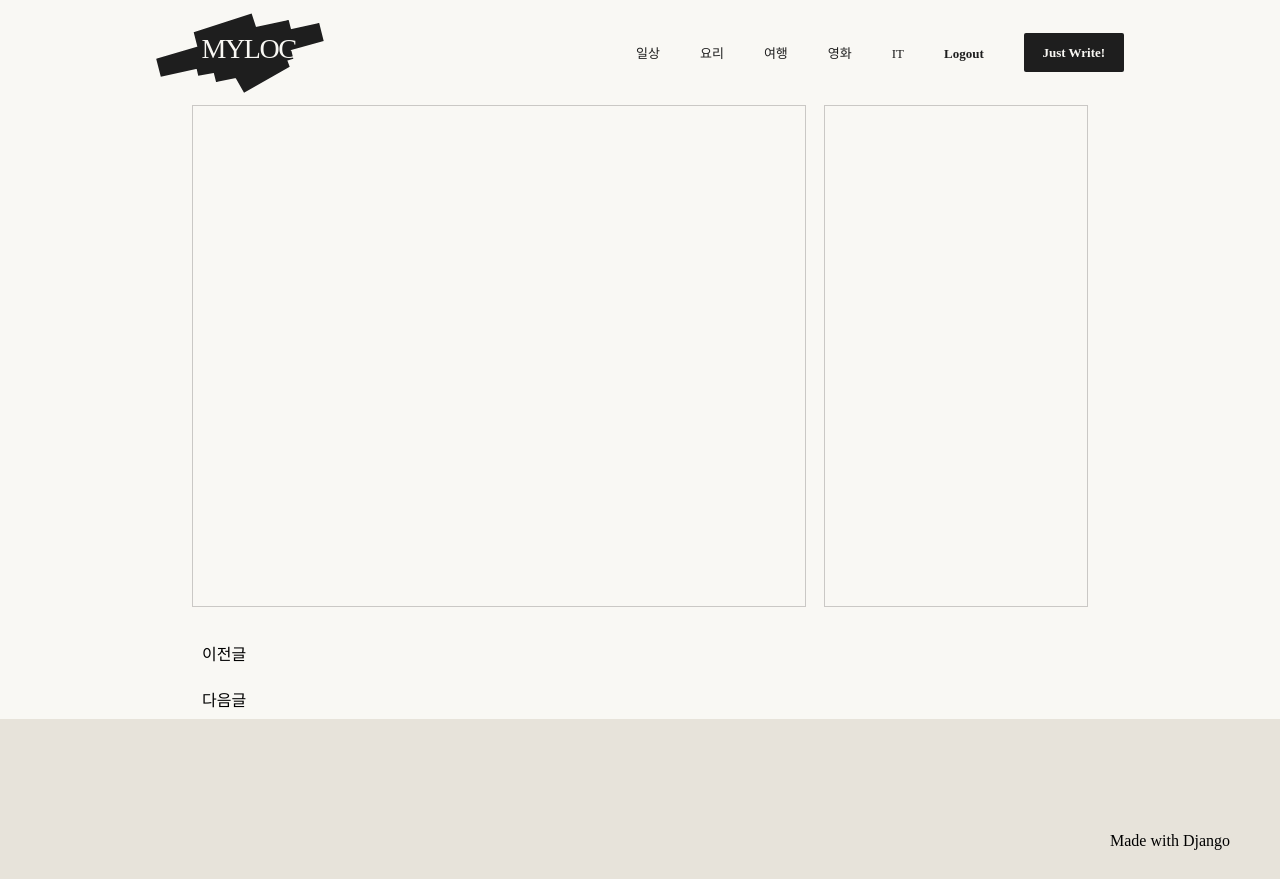
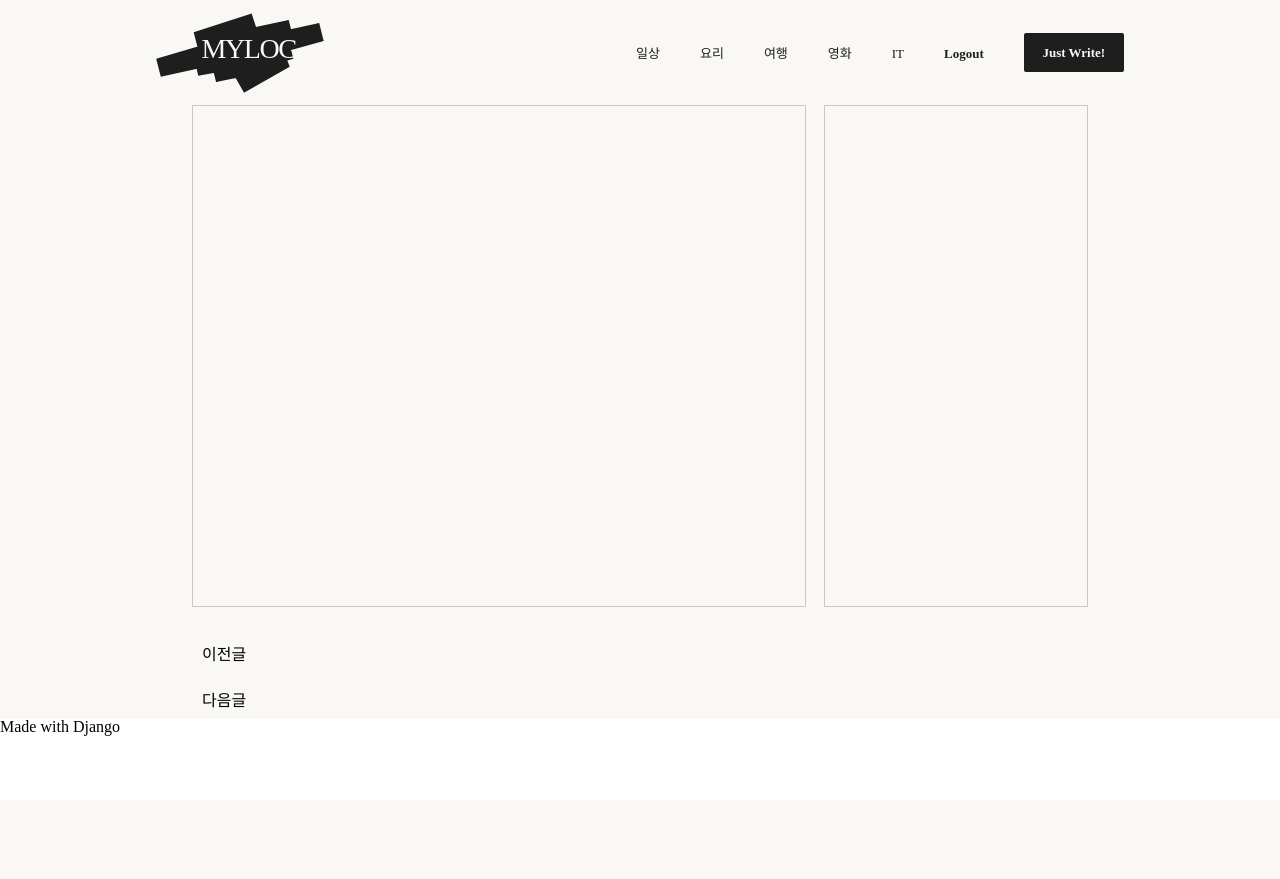
Before and after one commit to Ethanall94/AnimalFarm, a Django app: page /board/ in a window 1280 px wide. After the commit the page ends 736 px from the top, so only its background shows below. Run offline with Django 4.2, Linux system fonts and the light colour scheme; data that the repository does not hold is empty; parts of the project's set-up code (start-up, migrations or seed data) failed here and were passed over; some web fonts are replaced.

Commit message:
fix: board.html footer 수정
board.html footer 수정
nav.css에 footer 스타일 통일되면
board.css에서 footer 부분 삭제해야합니다.

```diff
--- a/blog_project/blog_app/templates/board.html
+++ b/blog_project/blog_app/templates/board.html
@@ -98,8 +98,8 @@
             </div>
         </div>
     </div>
-    <div class="footer">
-        <p>Made with Django</p>
-    </div>
+    <footer>
+        <p>Made with <span>Django</span></p>
+    </footer>
 </body>
 </html>
```
